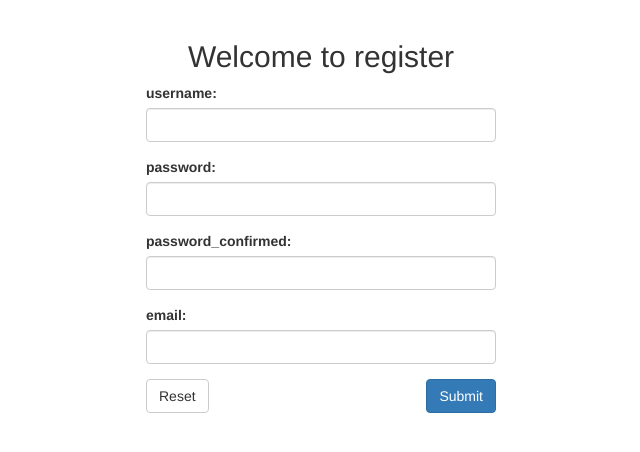
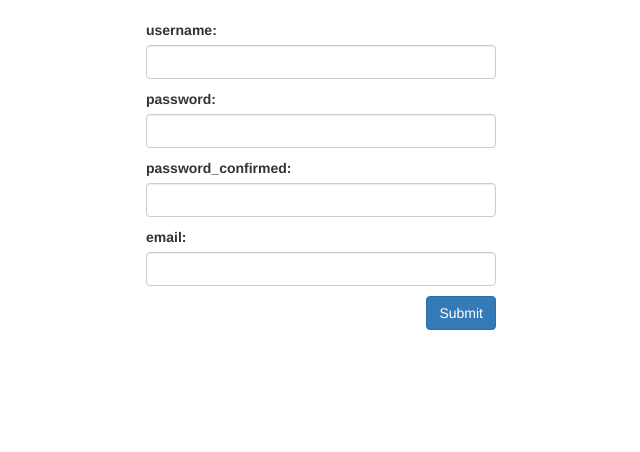
Before and after one commit to ZEDKiiiiNG/RideWeb, a Django app: page /register/ in a window 1280 px wide. Shown: the part 52-504 px from the top of the page, without its empty margins (319-959 px from the left). Run offline with Django 4.2, Linux system fonts and the light colour scheme; parts of the project's set-up code (start-up, migrations or seed data) failed here and were passed over; some libraries are stand-ins or nearby versions.

Commit message:
little modify on forms

```diff
--- a/ride/forms.py
+++ b/ride/forms.py
@@ -13,20 +13,20 @@ class RegisterForm(forms.Form):
 
 
 class DriverRigisterForm(forms.Form):
-    vehicleType = forms.CharField(max_length=32, widget=forms.TextInput(attrs={'class': 'form-control'}))
-    licensePlateNumber = forms.CharField(max_length=32, widget=forms.TextInput(attrs={'class': 'form-control'}))
-    allowedPassengers = forms.IntegerField(widget=forms.NumberInput)
-    specialInfo = forms.CharField(widget=forms.TextInput(attrs={'class': 'form-control'}))
+    vehicleType = forms.CharField(label="vehicle Type",max_length=32, widget=forms.TextInput(attrs={'class': 'form-control'}))
+    licensePlateNumber = forms.CharField(label="license Plate Number",max_length=32, widget=forms.TextInput(attrs={'class': 'form-control'}))
+    allowedPassengers = forms.IntegerField(label="allowed Passengers",widget=forms.NumberInput)
+    specialInfo = forms.CharField(label="special Info",widget=forms.TextInput(attrs={'class': 'form-control'}))
 
 class RideForm(forms.Form):
     end = forms.CharField(label="Destination ",max_length=32, widget=forms.TextInput(attrs={'class': 'form-control'}))
     #start to make sure driver know where to pick
     start = forms.CharField(label="Start Area ", max_length=32, widget=forms.TextInput(attrs={'class': 'form-control'}))
-    arrivalDate = forms.DateField(label="Arrival date",initial= datetime.date.today,widget=forms.DateInput(attrs={'type': 'date'}))
+    arrivalDate = forms.DateField(label="Arrival date",widget=forms.DateInput(attrs={'type': 'date'}))
     arrivalTime = forms.TimeField(label="Arrival time",input_formats=["%H.%M"], widget=forms.TimeInput(format='%H:%M'))
-    partySize = forms.IntegerField(label="Total passenger", widget=forms.TextInput(attrs={'class': 'form-control'}))
+    partySize = forms.IntegerField(label="Total passenger", widget=forms.IntegerField(widget=forms.NumberInput))
     specialRequests = forms.CharField(label="Special requests",widget=forms.TextInput(attrs={'class': 'form-control'}))
     vehicleTypeRequest = forms.CharField(label="Vehicle type request",max_length=32, widget=forms.TextInput(attrs={'class': 'form-control'}))
-    isSharable = forms.BooleanField(label="Ride sharable",initial= False, required=False)
+    isSharable = forms.BooleanField(label="Ride sharable",initial= False)
     status = forms.CharField(initial="open", label="Status", max_length=32, disabled=True,
                              widget=forms.TextInput(attrs={'class': 'form-control'}))
--- a/ride/templates/login/register.html
+++ b/ride/templates/login/register.html
@@ -11,26 +11,26 @@
               {% endif %}
 
               {% csrf_token %}
+              {{register_form.as_p}}
+{#              <h2 class="text-center">Welcome to register</h2>#}
+{#              <div class="form-group">#}
+{#                  {{ register_form.username.label_tag }}#}
+{#                  {{ register_form.username}}#}
+{#              </div>#}
+{#              <div class="form-group">#}
+{#                  {{ register_form.password1.label_tag }}#}
+{#                  {{ register_form.password1 }}#}
+{#              </div>#}
+{#              <div class="form-group">#}
+{#                  {{ register_form.password2.label_tag }}#}
+{#                  {{ register_form.password2 }}#}
+{#              </div>#}
+{#              <div class="form-group">#}
+{#                  {{ register_form.email.label_tag }}#}
+{#                  {{ register_form.email }}#}
+{#              </div>#}
 
-              <h2 class="text-center">Welcome to register</h2>
-              <div class="form-group">
-                  {{ register_form.username.label_tag }}
-                  {{ register_form.username}}
-              </div>
-              <div class="form-group">
-                  {{ register_form.password1.label_tag }}
-                  {{ register_form.password1 }}
-              </div>
-              <div class="form-group">
-                  {{ register_form.password2.label_tag }}
-                  {{ register_form.password2 }}
-              </div>
-              <div class="form-group">
-                  {{ register_form.email.label_tag }}
-                  {{ register_form.email }}
-              </div>
 
-              <button type="reset" class="btn btn-default pull-left">Reset</button>
               <button type="submit" class="btn btn-primary pull-right">Submit</button>
 
           </form>
--- a/ride/urls.py
+++ b/ride/urls.py
@@ -30,7 +30,7 @@ urlpatterns = [
     # driverEdit part
     path('driverEdit/', views.driverEdit, name='driverEdit'),
     # passenger part
-    path('passenger/', views.passengerPage, name='passenger'),
+    # path('passenger/', views.passengerPage, name='passenger'),
     # ride create part
-    path('createRide/', views.createRide, name='createRide'),
+    # path('createRide/', views.createRide, name='createRide'),
 ]
--- a/ride/views.py
+++ b/ride/views.py
@@ -54,6 +54,7 @@ def createRide(request):
 
 def driverEdit(request):
     if not request.session['is_driver']:
+        message = "Please register as a driver first ！"
         return redirect('/driverRegister/')
     #in case redirect and cannot display drievr information
     driver_register_form = DriverRigisterForm()
@@ -97,10 +98,15 @@ def driverEdit(request):
 
 
 def driverPage(request):
-    if request.session['is_login']:
-        redirect('/login/')
-    if not request.session['is_driver']:
-        return redirect('driverRegister')
+    if not request.session.get('is_login', None):
+        message = "Please log in first！"
+        # if already signed in, then cannot register
+        # return redirect("/login/")
+        #TODO 怎么让views也进入login
+        return render(request, 'login/login.html', locals())
+    if not request.session.get('is_driver', None):
+        message = "Please register as a driver first ！"
+        return redirect('/driverRegister/')
     if request.method == "GET" and request.GET:
         if 'Edit' in request.GET:
             return redirect('/driverEdit/')
@@ -116,7 +122,7 @@ def driverPage(request):
 
 def driverRegister(request):
 
-    if request.session['is_driver']:
+    if request.session.get('is_driver', None):
         return redirect('/Driver/')
     if request.method == "POST":
         driver_register_form = DriverRigisterForm(request.POST)
@@ -174,7 +180,7 @@ def index(request):
             else:
                 return redirect('/driverRegister/')
         else:
-            return redirect('/Passenger/')
+            return redirect('/index/')
 
     return render(request,'login/index.html')
 
```
